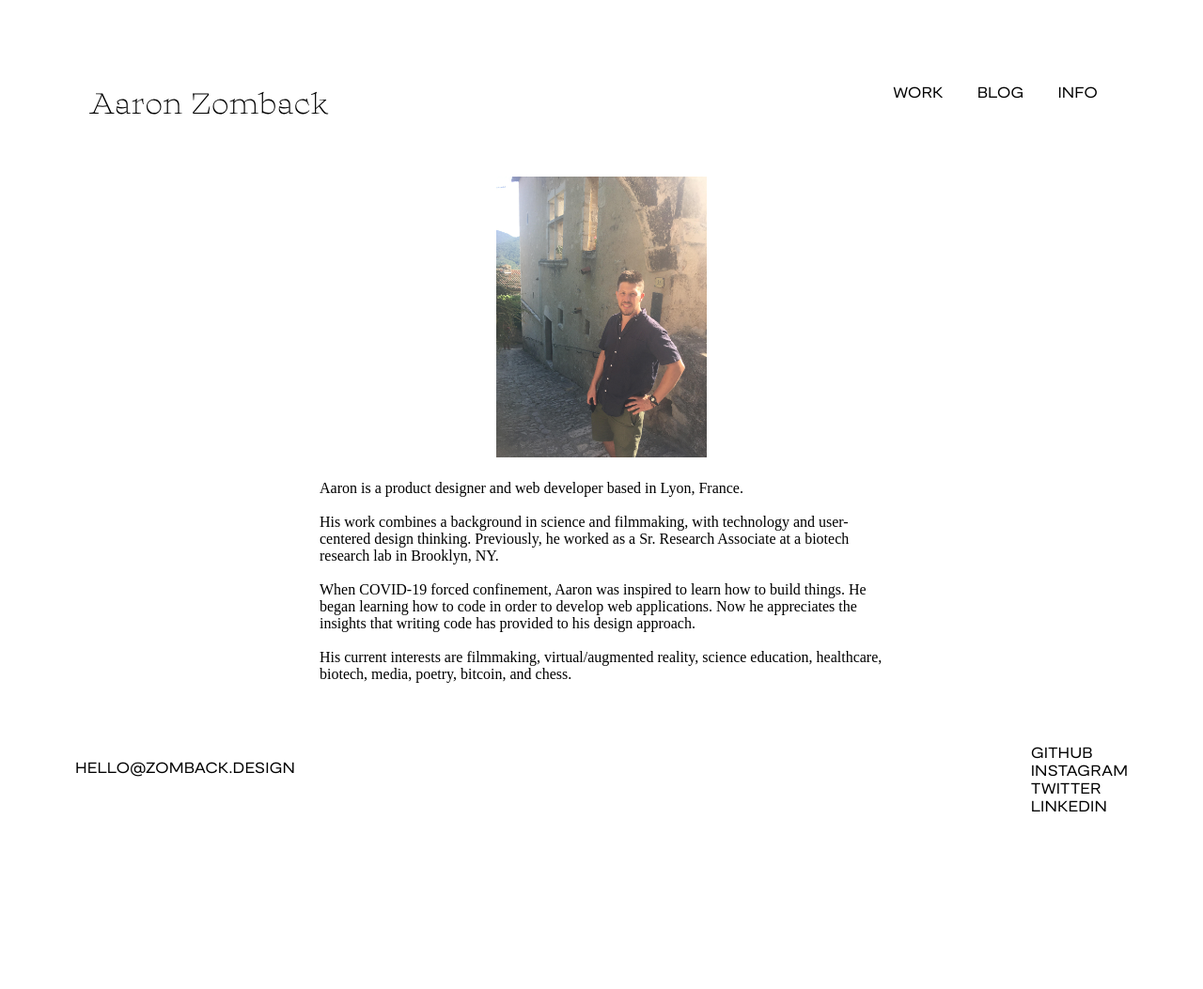
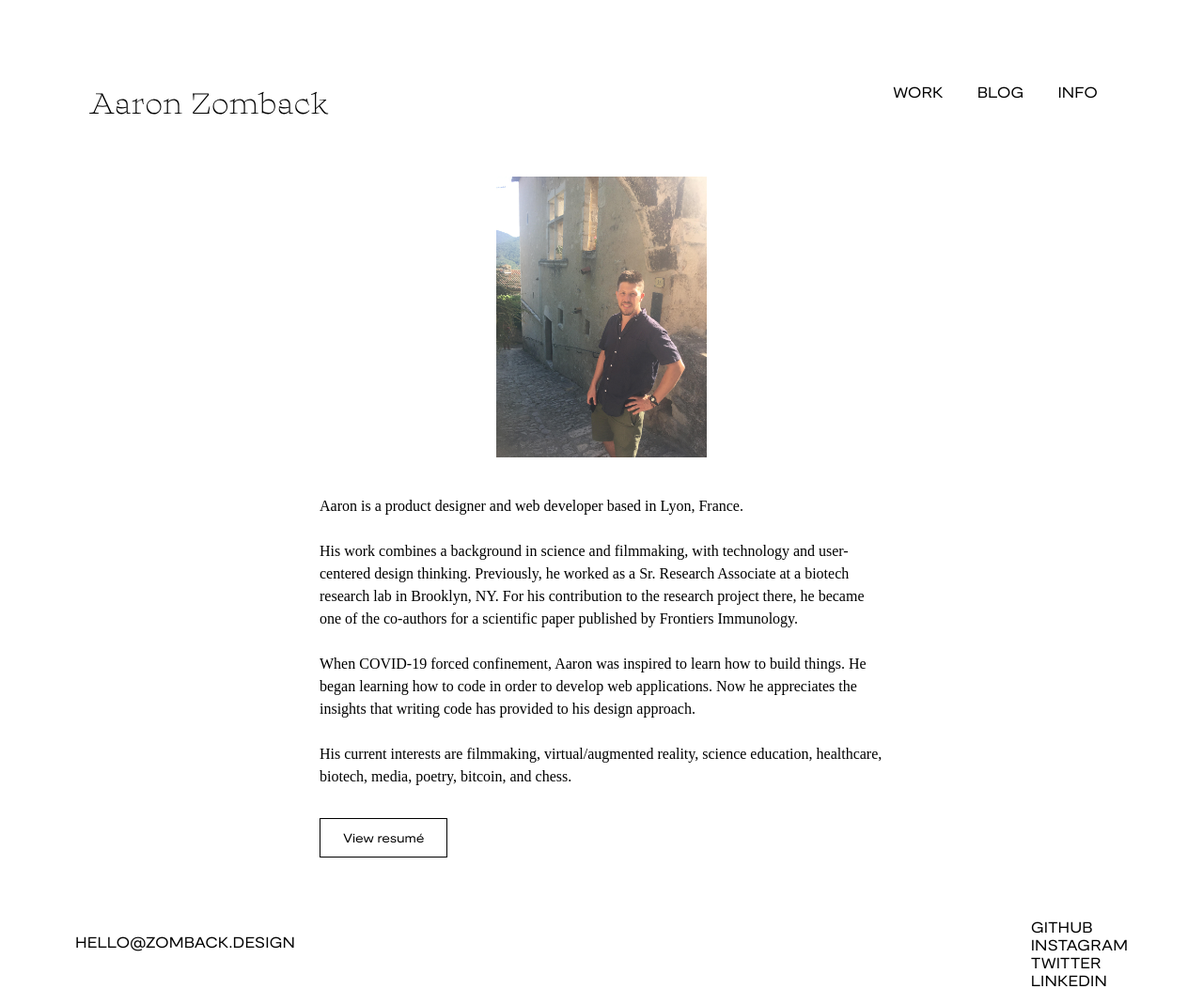
Before and after one commit to aaronzomback/design-portfolio, a Jekyll site: the page built from info.html, in a window 1280 px wide. Shown: the whole page at 94% size. Built offline with Jekyll 4.4.1, drawn with Linux system fonts in a browser that asks for light colours; some web fonts are replaced; before the commit the page ends 900 px from its top, so only the background shows below that.

Commit message:
added resume pdf

```diff
--- /dev/null
+++ b/_sass/_info.scss
@@ -0,0 +1,44 @@
+section.self  {
+
+  img {
+    width: 20%;
+    display: block;
+  }
+}
+
+
+.info {
+  width: 600px;
+  margin-top: 40px;
+  margin-left: auto;
+  margin-right: auto;
+  margin-bottom: 64px;
+
+  p{
+    line-height: 1.5;
+  }
+
+}
+
+
+
+button.CV {
+  margin-top: 16px;
+  border: 1.4px solid black;
+  background-color: white;
+  padding: 12px 24px;
+  transition: 0.2s ease-in;
+
+  &:hover {
+    background-color: black;
+    a{
+      color: white;
+    }
+  }
+
+  a {
+    text-decoration: none;
+    color: black;
+    font-family: $front-font;
+  }
+}
--- a/assets/css/app.scss
+++ b/assets/css/app.scss
@@ -52,6 +52,7 @@ $easeOutBack: cubic-bezier(0.175, 0.885, 0.320, 1.275);
 
 
 @import "timesink";
+@import "info";
 
 
 
@@ -175,27 +176,6 @@ body {
     font-family: $front-font;
 }
 
-  section.self  {
-
-    margin-bottom: 24px;
-    margin-top: 0;
-
-    img {
-      width: 20%;
-  }
-}
-
-
-  .info {
-    width: 600px;
-    margin-left: auto;
-    margin-right: auto;
-    margin-bottom: 64px;
-
-  }
-
-
-
 .intro p {
 margin-top: 80px;
 margin-left: 80px;
@@ -205,6 +185,7 @@ body {
 line-height: 0.95;
 font-family:$front-font;
 }
+
 
 .is {
   font-size: 37px;
--- a/info.html
+++ b/info.html
@@ -14,8 +14,10 @@ layout: nav
 <p>
 
   Aaron is a product designer and web developer based in Lyon, France. <br> <br>
-  His work combines a background in science and filmmaking, with technology and user-centered design thinking. Previously,  he worked as a Sr. Research Associate at a biotech research lab in Brooklyn, NY. <br> <br>
-  When COVID-19 forced confinement, Aaron was inspired to learn how to build things. He began learning how to code in order to develop web applications. Now he appreciates the insights that writing code has provided to his design approach. <br> <br>
+  His work combines a background in science and filmmaking, with technology and user-centered design thinking. Previously,  he worked as a Sr. Research Associate at a biotech research lab in Brooklyn, NY. For his contribution to the research project there, he became one of the co-authors for a scientific paper published by Frontiers Immunology. <br> <br>
+  When COVID-19 forced confinement, Aaron was inspired to learn how to build things. He began learning how to code in order to develop web applications. Now he appreciates the insights that writing code has provided to his design approach.<br> <br>
   His current interests are filmmaking, virtual/augmented reality, science education, healthcare, biotech, media, poetry, bitcoin, and chess.
 </p>
+
+<button type="button" class="CV"> <a href = "/assets/img/ZombackCV.pdf">View resumé </a></button>
 </section>
--- a/timesink.html
+++ b/timesink.html
@@ -154,8 +154,8 @@ layout: nav
     <h5 style="text-align:left">A NEW RENAISSANCE</h5>
     <p>
       Filmmakers are becoming disillusioned by the lack of transparency from film festivals. As new apps that promote self-distribution have emerged, many filmmakers are beginning to connect with audiences differently by uploading to sites like YouTube and Vimeo free of charge. <br> <br>
-       Filmmakers simply want audiences to discover their work, but some don't realize how difficult it is to compete for attention on sites like YouTube or Vimeo without adequate self-promotion and strategy. The truth is that many types of content - especially films by emerging film talent - tend to get lost without curation on massive sharing sites like YouTube.</p>
-      <p class="impersonal"> Yet, the cultural demand for artful films is still there, as evidenced by the recent successes of A24 Films, a few major film festivals like SXSW, and many highly rated TV shows such as Euphoria, West World, Atlanta, Black Mirror, etc. I think that we could benefit from more platforms who are sensitive to meet this demand. A new film platform doesn't have to concern itself with the fleeting 'quick bites' of entertainment, so long as they are dedicated to their niche.<br> <br>  <b> This is where I think TimeSink can become successful. By leveraging the flaws in the current film festival model, this type of a film platform is not in competition with TikTok, Netflix, or YouTube, but instead its mission will be to develop honesty, transparency, and respect in a niche marketplace to support the present and future generations of filmmakers.</b></p>
+       Filmmakers simply want audiences to discover their work, but some don't realize how difficult it is to compete for attention on sites like YouTube or Vimeo without adequate self-promotion and strategy. The truth is that many types of content - especially films by emerging film talent - tend to get lost without curation on massive sharing sites like YouTube. </p>
+      <p class="impersonal"> Yet, the cultural demand for artful films is still there, as evidenced by the recent successes of A24 Films, a few major film festivals like SXSW, and many highly rated TV shows such as Euphoria, West World, Atlanta, Black Mirror, etc. I think that we could benefit from more platforms who are sensitive to meet this demand. A new film platform doesn't have to concern itself with the fleeting 'quick bites' of entertainment, so long as they are dedicated to their niche. As we see in art museums and galleries, the environment and context that the work is experienced in is key. Creating a dedicated space for independent films, instead of a mega commercial highway like YouTube, will raise audience expectations and will allow the films to be better appreciated.<br> <br>  <b> This is where I think TimeSink can become successful. By leveraging the flaws in the current film festival model, this type of a film platform is not in competition with TikTok, Netflix, or YouTube, but instead its mission will be to develop honesty, transparency, and respect in a niche marketplace to support the present and future generations of filmmakers.</b></p>
   </div>
 
 </section>
```
Also changed, not shown: other parts of timesink.html (+1 -1 lines), 2 other files. Lines whose indentation alone changed are shown as unchanged.
